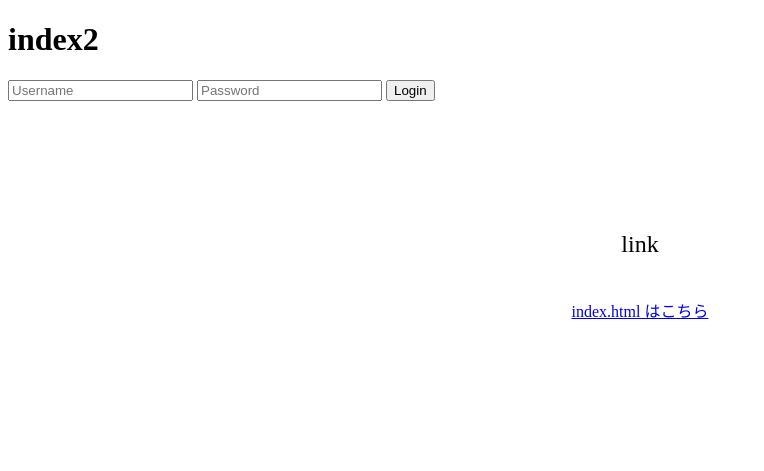
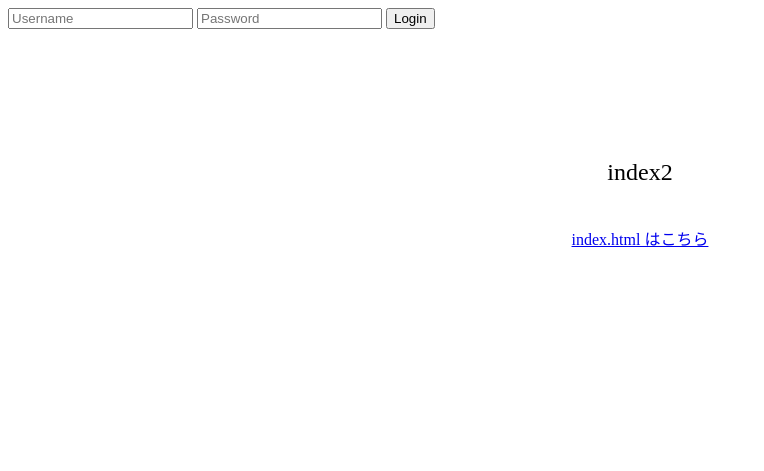
Before and after one commit to NTTRTmizusawa/gtm_test_mp, a plain HTML site: page index2.html in a window 1280 px wide. Shown: the whole page, without its empty margins (0-764 px from the left). Drawn offline with Linux system fonts and the light colour scheme.

Commit message:
Update index2.html

```diff
--- a/index2.html
+++ b/index2.html
@@ -26,7 +26,6 @@ dataLayer.push({
 height="0" width="0" style="display:none;visibility:hidden"></iframe></noscript>
 <!-- End Google Tag Manager (noscript) -->
 <form>
-  <h1>index2</h1>
   <input type="text" placeholder="Username"/>
   <input type="password" placeholder="Password"/>
   <button>Login</button>
@@ -34,7 +33,7 @@ height="0" width="0" style="display:none;visibility:hidden"></iframe></noscript>
 <section class="wrapper">
     <div class="container">
         <div class="content">
-            <h2 class="heading">link</h2>
+            <h2 class="heading">index2</h2>
             <p><a href="index.html" class="index.html はこちら">index.html はこちら</a></p>
         </div>
     </div>
```
